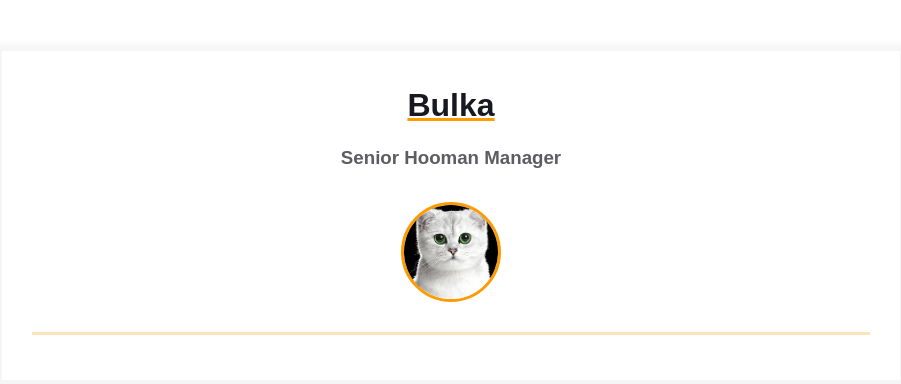
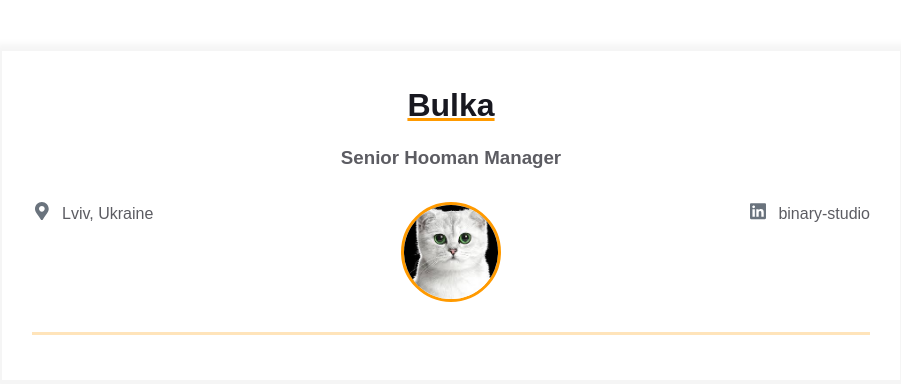
Before and after one commit to AlexVlaso/homepage, a plain HTML site: page index.html in a window 1280 px wide. Shown: the whole page, without its empty margins (189-1090 px from the left). Drawn offline with Linux system fonts and the light colour scheme.

Commit message:
Added contact info

```diff
--- a/index.html
+++ b/index.html
@@ -15,7 +15,22 @@
             <h3 class="contact-info__sub-header">Senior Hooman Manager</h3>
 
             <div class="contact_info_container fh">
-              <div class="contact-info__block"></div>
+              <div class="contact-info__block">
+                <a href="" rel="author" class="contact-info__item">
+                  <div class="contact-info__item-icon-wrapper">
+                    <svg
+                      class="contact-info__item-icon"
+                      xmlns="http://www.w3.org/2000/svg"
+                      viewBox="0 0 384 512"
+                    >
+                      <path
+                        d="M172.268 501.67C26.97 291.031 0 269.413 0 192 0 85.961 85.961 0 192 0s192 85.961 192 192c0 77.413-26.97 99.031-172.268 309.67-9.535 13.774-29.93 13.773-39.464 0zM192 272c44.183 0 80-35.817 80-80s-35.817-80-80-80-80 35.817-80 80 35.817 80 80 80z"
+                      ></path>
+                    </svg>
+                  </div>
+                  <span>Lviv, Ukraine</span>
+                </a>
+              </div>
 
               <div class="contact-info__block contact-info__block--center">
                 <img
@@ -25,7 +40,26 @@
                 />
               </div>
 
-              <div class="contact-info__block"></div>
+              <div class="contact-info__block">
+                <a
+                  href="https://ua.linkedin.com/company/binary-studio_241166"
+                  rel="author"
+                  class="contact-info__item"
+                >
+                  <div class="contact-info__item-icon-wrapper">
+                    <svg
+                      class="contact-info__item-icon"
+                      xmlns="http://www.w3.org/2000/svg"
+                      viewBox="0 0 448 512"
+                    >
+                      <path
+                        d="M416 32H31.9C14.3 32 0 46.5 0 64.3v383.4C0 465.5 14.3 480 31.9 480H416c17.6 0 32-14.5 32-32.3V64.3c0-17.8-14.4-32.3-32-32.3zM135.4 416H69V202.2h66.5V416zm-33.2-243c-21.3 0-38.5-17.3-38.5-38.5S80.9 96 102.2 96c21.2 0 38.5 17.3 38.5 38.5 0 21.3-17.2 38.5-38.5 38.5zm282.1 243h-66.4V312c0-24.8-.5-56.7-34.5-56.7-34.6 0-39.9 27-39.9 54.9V416h-66.4V202.2h63.7v29.2h.9c8.9-16.8 30.6-34.5 62.9-34.5 67.2 0 79.7 44.3 79.7 101.9V416z"
+                      ></path>
+                    </svg>
+                  </div>
+                  <span>binary-studio</span>
+                </a>
+              </div>
             </div>
           </div>
         </div>
```
